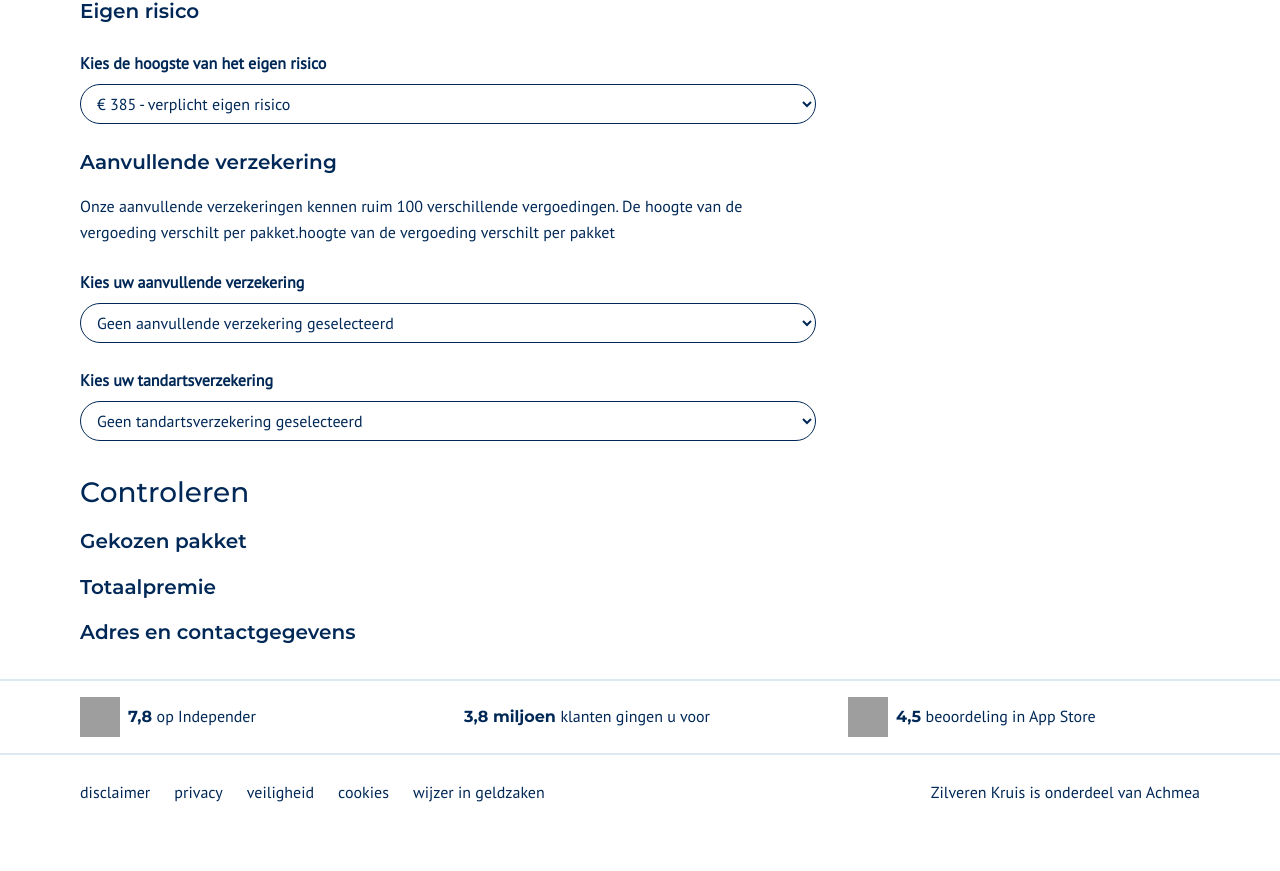
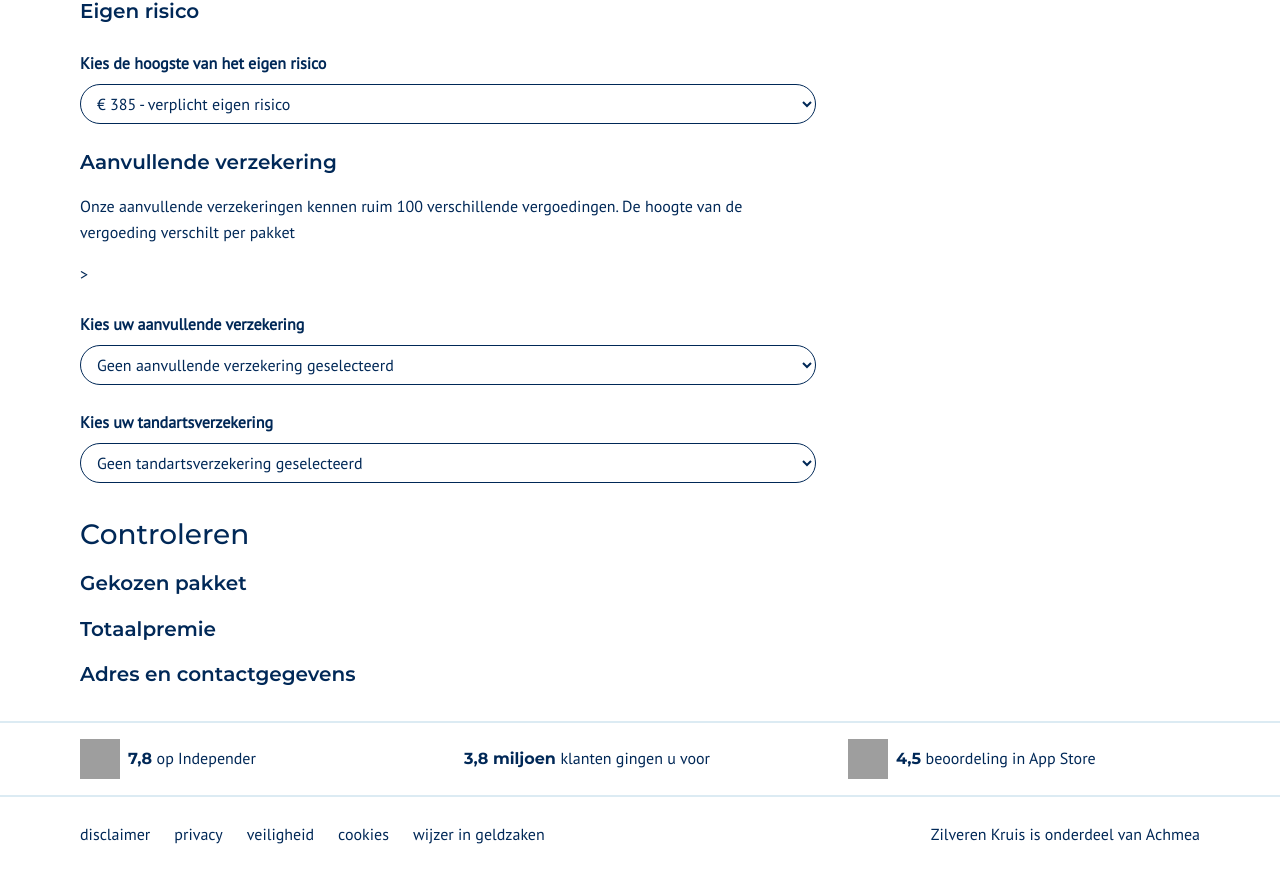
Before and after one commit to yuliakononchuk/Zilveren-Kruis-code-challenge, a Vue app: page / in a window 1280 px wide. Shown: the part 1549-2420 px from the top of the page. Before the commit the page ends 2378 px from the top, so only its background shows below. Built offline with nearby package versions, Linux system fonts and the light colour scheme; grey boxes are pictures that could not be loaded.

Commit message:
Add FormGroup component

```diff
--- a/src/App.vue
+++ b/src/App.vue
@@ -8,8 +8,7 @@
                     <h1>Aanmelden</h1>
 
                     <h2>Gegevens</h2>
-                    <div class="form-group">
-                        <h3>Reden van aanmelding</h3>
+                    <form-group title="Reden van aanmelding">
                         <simple-select
                             title="Wat is de reden van uw aanvraag?"
                             placeholder="Er is nog niets geselecteerd"
@@ -24,10 +23,8 @@
                                 }
                             ]"
                         />
-                    </div>
-                    <div class="form-group">
-                        <h3>Persoonlijke gegevens</h3>
-
+                    </form-group>
+                    <form-group title="Persoonlijke gegevens">
                         <text-field title="Naam" />
                         <text-field title="Tussenvoegsels" />
                         <text-field title="Achternaam" />
@@ -88,17 +85,16 @@
                             error-message="Helaas is het ingevoerde burgerservicenummer niet geldig. Probeer het opnieuw."
                             :is-valid="true"
                         />
-                    </div>
+                    </form-group>
 
                     <h2 class="mt-5">Verzekering</h2>
-                    <div class="form-group">
-                        <h3>Basisverzekering</h3>
-                        <p>
-                            In Nederland is de basisverzekering verplicht.
+                    <form-group
+                        title="Basisverzekering"
+                        subtitle="In Nederland is de basisverzekering verplicht.
                             Iedereen wordt voor de basisverzekering
                             geaccepteerd. De overheid bepaalt welke zorg hierin
-                            zit en dit is dus bij elke verzekeraar hetzelfde.
-                        </p>
+                            zit en dit is dus bij elke verzekeraar hetzelfde."
+                    >
                         <div class="input__group">
                             <label class="input__title">
                                 Kies uw basisverzekering
@@ -181,8 +177,8 @@
                                 </div>
                             </div>
                         </div>
-                    </div>
-                    <div class="form-group">
+                    </form-group>
+                    <form-group>
                         <simple-select
                             title="Kies je betaaltermijn"
                             :options="[
@@ -195,9 +191,8 @@
                                 }
                             ]"
                         />
-                    </div>
-                    <div class="form-group">
-                        <h3>Eigen risico</h3>
+                    </form-group>
+                    <form-group title="Eigen risico">
                         <simple-select
                             title="Kies de hoogste van het eigen risico"
                             :options="[
@@ -212,15 +207,15 @@
                                 }
                             ]"
                         />
-                    </div>
-                    <div class="form-group">
-                        <h3>Aanvullende verzekering</h3>
-                        <p>
-                            Onze aanvullende verzekeringen kennen ruim 100
-                            verschillende vergoedingen. De hoogte van de
-                            vergoeding verschilt per pakket.hoogte van de
-                            vergoeding verschilt per pakket
-                        </p>
+                    </form-group>
+                    <form-group
+                        title="Aanvullende verzekering"
+                        subtitle="Onze aanvullende verzekeringen kennen ruim 100
+                verschillende vergoedingen. De hoogte van de
+                vergoeding verschilt per pakket"
+                    >
+                        >
+
                         <simple-select
                             title="Kies uw aanvullende verzekering"
                             :options="[
@@ -247,8 +242,8 @@
                                 }
                             ]"
                         />
-                    </div>
-                    <div class="form-group">
+                    </form-group>
+                    <form-group>
                         <simple-select
                             title="Kies uw tandartsverzekering"
                             :options="[
@@ -271,18 +266,12 @@
                                 }
                             ]"
                         />
-                    </div>
+                    </form-group>
 
                     <h2 class="mt-5">Controleren</h2>
-                    <div class="form-group">
-                        <h3>Gekozen pakket</h3>
-                    </div>
-                    <div class="form-group">
-                        <h3>Totaalpremie</h3>
-                    </div>
-                    <div class="form-group">
-                        <h3>Adres en contactgegevens</h3>
-                    </div>
+                    <form-group title="Gekozen pakket"> </form-group>
+                    <form-group title="Totaalpremie"> </form-group>
+                    <form-group title="Adres en contactgegevens"> </form-group>
                 </div>
                 <div class="col-4">
                     <div class="card card--filled-secondary h-auto">
@@ -331,6 +320,7 @@ import TheHeader from '@/components/single_instance/TheHeader.vue';
 import TheFooter from '@/components/single_instance/TheFooter.vue';
 import TextField from '@/components/reusable/TextField.vue';
 import SimpleSelect from '@/components/reusable/SimpleSelect.vue';
+import FormGroup from '@/components/reusable/FormGroup.vue';
 
 export default {
     name: 'App',
@@ -338,7 +328,8 @@ export default {
         TheHeader,
         TheFooter,
         TextField,
-        SimpleSelect
+        SimpleSelect,
+        FormGroup
     }
 };
 </script>
--- /dev/null
+++ b/src/components/reusable/FormGroup.vue
@@ -0,0 +1,25 @@
+<template>
+    <div class="form-group">
+        <h3 v-if="title">{{ title }}</h3>
+        <p v-if="subtitle">{{ subtitle }}</p>
+        <slot></slot>
+    </div>
+</template>
+
+<script>
+export default {
+    name: 'FormGroup',
+    props: {
+        title: {
+            type: String,
+            required: false
+        },
+        subtitle: {
+            type: String,
+            required: false
+        }
+    }
+};
+</script>
+
+<style lang="scss"></style>
```
Also changed, not shown: src/components/reusable/FormField.vue (deleted).
